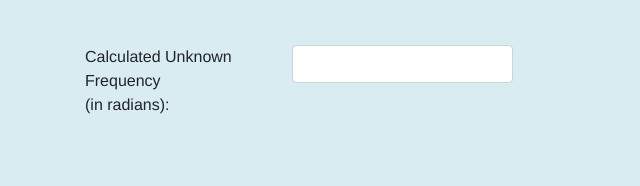
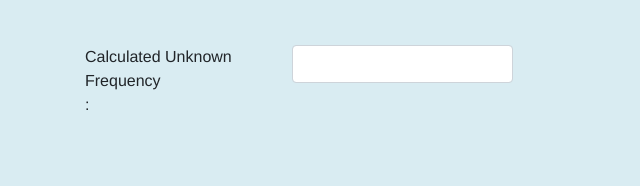
Before and after one commit to yashbahuguna/yashbahuguna.github.io, a website: page EIM/lissajous_frequency_diff.html in a window 1280 px wide. Shown: the part 885-1071 px from the top of the page, 0-640 px from the left. Drawn offline with Linux system fonts and the light colour scheme; a web font is replaced by a local one.

Commit message:
Update lissajous_frequency_diff.html

```diff
--- a/EIM/lissajous_frequency_diff.html
+++ b/EIM/lissajous_frequency_diff.html
@@ -77,7 +77,7 @@
                                 <br>
 
                                 <div class="row">
-                                  <label for="calculated" class = "col-sm-4">Calculated Unknown Frequency<br>(in radians):</label>
+                                  <label for="calculated" class = "col-sm-4">Calculated Unknown Frequency<br>:</label>
                                   <input type="text" class = "form-control col-sm-4" id="calculated">
                                   <label id="result"></label>
                                 </div>
```
